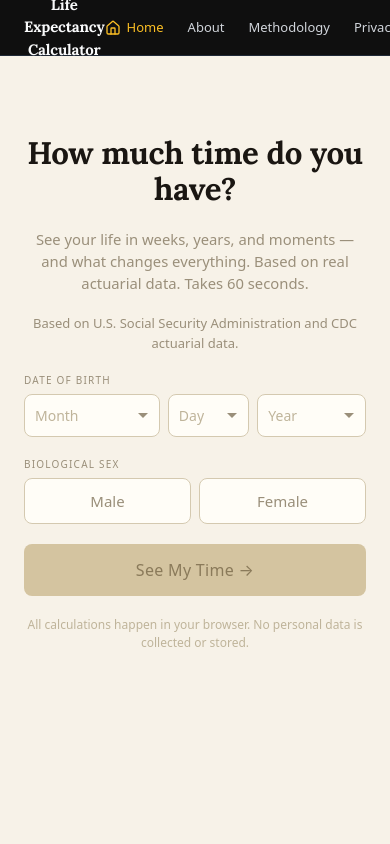
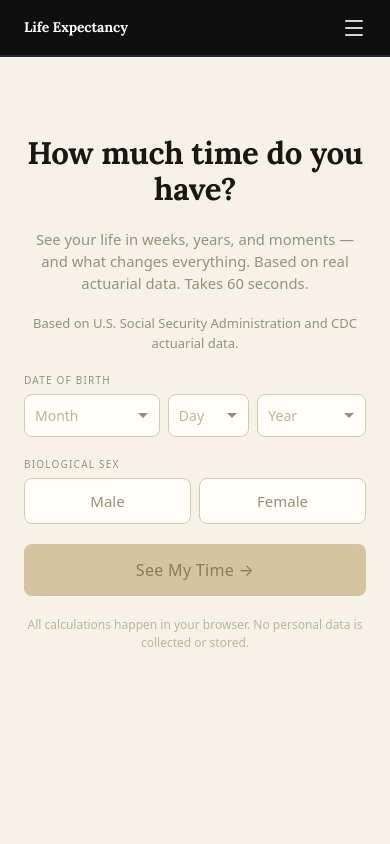
Before and after one commit to DaveChafes/lifeexpectancycalculator, a Next.js app: page / in a window 390 px wide. Shown: the top 844 px of the page. Built offline with nearby package versions, Linux system fonts and the light colour scheme.

Commit message:
Fix mobile navbar menu
Co-authored-by: Cursor <cursoragent@cursor.com>

```diff
--- a/components/NavBar.tsx
+++ b/components/NavBar.tsx
@@ -2,13 +2,14 @@
 
 import Link from 'next/link';
 import { usePathname, useRouter } from 'next/navigation';
-import { Home } from 'lucide-react';
+import { Home, Menu, X } from 'lucide-react';
 import { useState } from 'react';
 
 export default function NavBar() {
   const pathname = usePathname();
   const router = useRouter();
   const [homeHover, setHomeHover] = useState(false);
+  const [mobileMenuOpen, setMobileMenuOpen] = useState(false);
 
   const navLinkStyle = (href: string) => ({
     fontSize: '13px',
@@ -22,6 +23,7 @@ export default function NavBar() {
   });
 
   return (
+    <>
       <nav
         style={{
           position: 'fixed',
@@ -50,8 +52,10 @@ export default function NavBar() {
             fontWeight: 700,
             color: '#f9fafb',
             letterSpacing: '-0.01em',
+            whiteSpace: 'nowrap',
           }}
           onClick={() => {
+            setMobileMenuOpen(false);
             if (pathname === '/') {
               window.scrollTo({ top: 0, behavior: 'smooth' });
               return;
@@ -59,12 +63,16 @@ export default function NavBar() {
             router.push('/');
           }}
         >
-        Life Expectancy Calculator
+          <span className="sm:hidden" style={{ fontSize: '14px' }}>
+            Life Expectancy
+          </span>
+          <span className="hidden sm:inline">Life Expectancy Calculator</span>
         </button>
 
+        {/* Desktop links (unchanged layout) */}
         <div
+          className="hidden sm:flex"
           style={{
-          display: 'flex',
             alignItems: 'center',
             gap: '24px',
           }}
@@ -75,6 +83,7 @@ export default function NavBar() {
             onMouseLeave={() => setHomeHover(false)}
             onClick={(e) => {
               e.preventDefault();
+              setMobileMenuOpen(false);
               if (typeof window !== 'undefined') {
                 sessionStorage.removeItem('lifeCalcResult');
               }
@@ -95,15 +104,105 @@ export default function NavBar() {
             { href: '/methodology', label: 'Methodology' },
             { href: '/privacy', label: 'Privacy' },
           ].map(({ href, label }) => (
-          <Link
-            key={href}
-            href={href}
-            style={navLinkStyle(href)}
-          >
+            <Link key={href} href={href} style={navLinkStyle(href)}>
               {label}
             </Link>
           ))}
         </div>
+
+        {/* Mobile hamburger */}
+        <button
+          type="button"
+          className="sm:hidden"
+          aria-label={mobileMenuOpen ? 'Close menu' : 'Open menu'}
+          onClick={() => setMobileMenuOpen((v) => !v)}
+          style={{
+            cursor: 'pointer',
+            background: 'transparent',
+            border: 'none',
+            padding: 0,
+            color: '#d1d5db',
+            display: 'inline-flex',
+            alignItems: 'center',
+            justifyContent: 'center',
+          }}
+        >
+          {mobileMenuOpen ? <X size={24} aria-hidden /> : <Menu size={24} aria-hidden />}
+        </button>
       </nav>
+
+      {/* Overlay behind dropdown */}
+      {mobileMenuOpen && (
+        <button
+          type="button"
+          className="sm:hidden"
+          aria-label="Close menu overlay"
+          onClick={() => setMobileMenuOpen(false)}
+          style={{
+            position: 'fixed',
+            inset: 0,
+            zIndex: 30,
+            background: 'transparent',
+            border: 'none',
+            padding: 0,
+          }}
+        />
+      )}
+
+      {/* Mobile dropdown */}
+      <div
+        className="sm:hidden"
+        style={{
+          position: 'fixed',
+          top: 56,
+          left: 0,
+          right: 0,
+          zIndex: 40,
+          background: '#0f0f0f',
+          borderBottom: '1px solid #1f2937',
+          overflow: 'hidden',
+          maxHeight: mobileMenuOpen ? 300 : 0,
+          transition: mobileMenuOpen
+            ? 'max-height 250ms ease-out'
+            : 'max-height 200ms ease-in',
+        }}
+      >
+        {[
+          { href: '/', label: 'Home', isHome: true },
+          { href: '/about', label: 'About' },
+          { href: '/methodology', label: 'Methodology' },
+          { href: '/privacy', label: 'Privacy' },
+        ].map(({ href, label, isHome }, idx, arr) => (
+          <button
+            key={href}
+            type="button"
+            onClick={() => {
+              setMobileMenuOpen(false);
+              if (isHome) {
+                if (typeof window !== 'undefined') {
+                  sessionStorage.removeItem('lifeCalcResult');
+                }
+                window.location.href = '/';
+                return;
+              }
+              router.push(href);
+            }}
+            style={{
+              width: '100%',
+              textAlign: 'left',
+              background: 'transparent',
+              border: 'none',
+              padding: '16px 24px',
+              fontSize: '14px',
+              color: '#d1d5db',
+              cursor: 'pointer',
+              borderBottom: idx === arr.length - 1 ? 'none' : '1px solid #1f2937',
+            }}
+          >
+            {label}
+          </button>
+        ))}
+      </div>
+    </>
   );
 }
```
Lines whose indentation alone changed are shown as unchanged.
